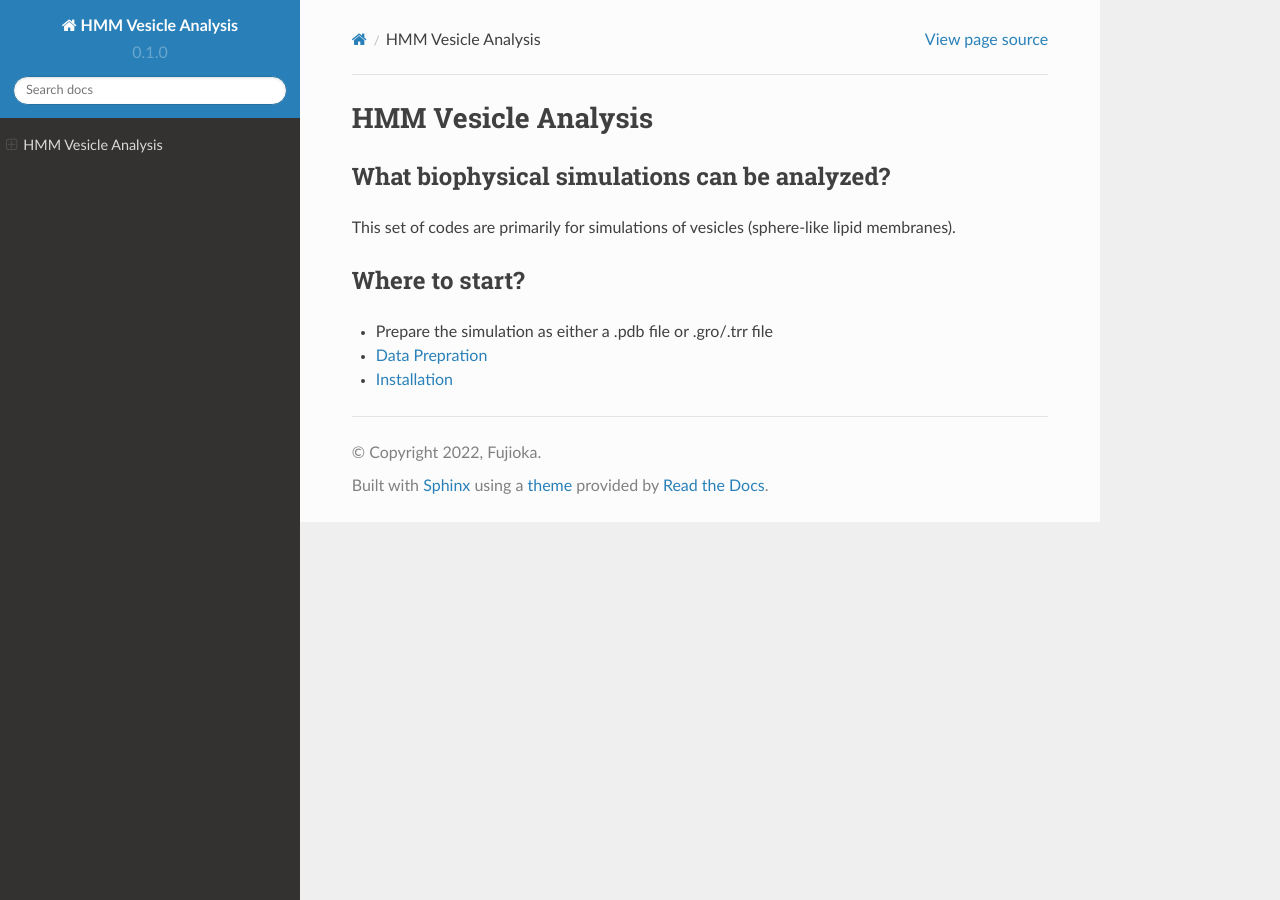
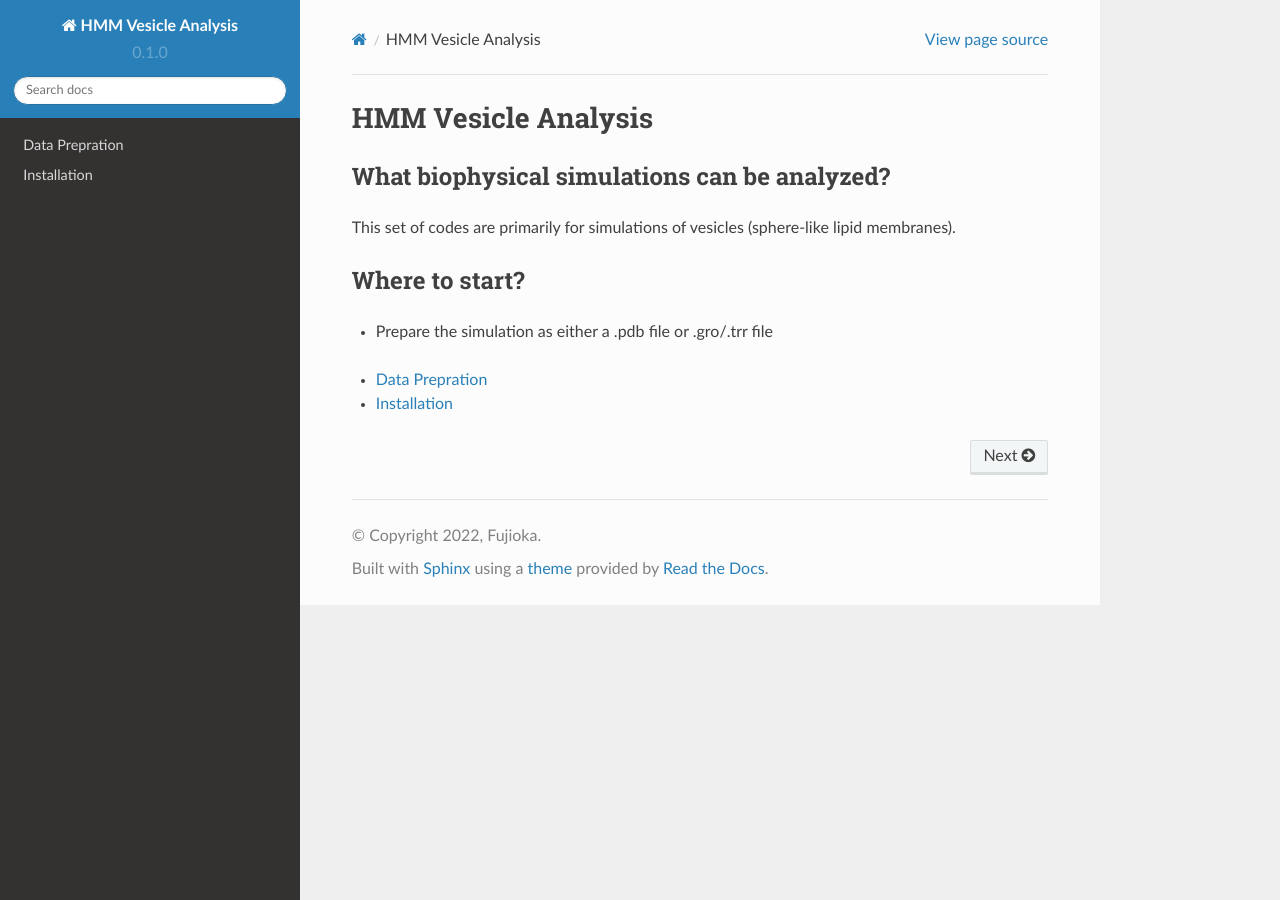
Before and after one commit to ka-zuumi/vesicle-HMM-analysis, a Sphinx documentation site: the page built from docs/index.rst, in a window 1280 px wide. Built offline with Sphinx 7.4.7 and the Read the Docs theme 2.0.0, drawn with Linux system fonts in a browser that asks for light colours; some of the changed lines change nothing that is shown.

Commit message:
Update index.rst

```diff
--- a/docs/index.rst
+++ b/docs/index.rst
@@ -11,6 +11,7 @@ Where to start?
 
 - Prepare the simulation as either a .pdb file or .gro/.trr file
 
--   :doc:`DataPreparation`
+.. toctree::
 
--   :doc:`Installation`
+   DataPreparation
+   Installation
```
